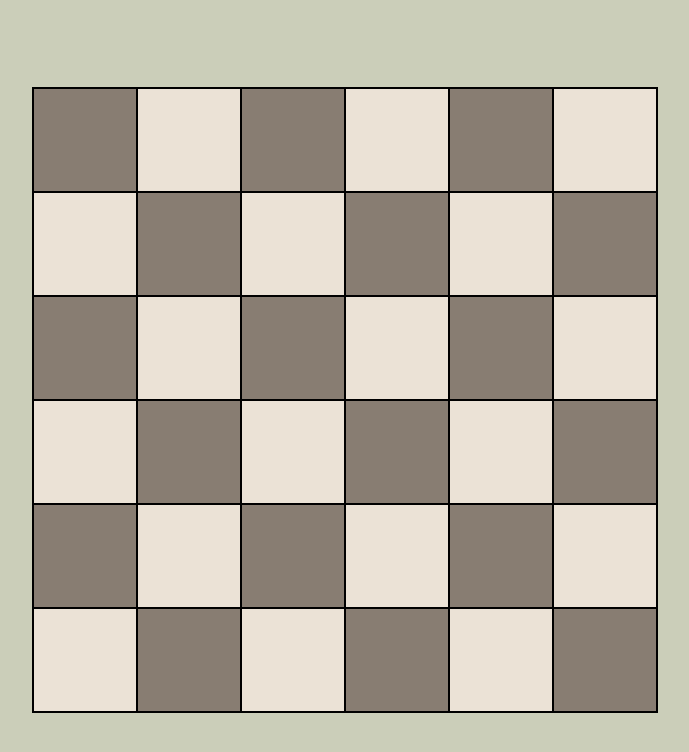
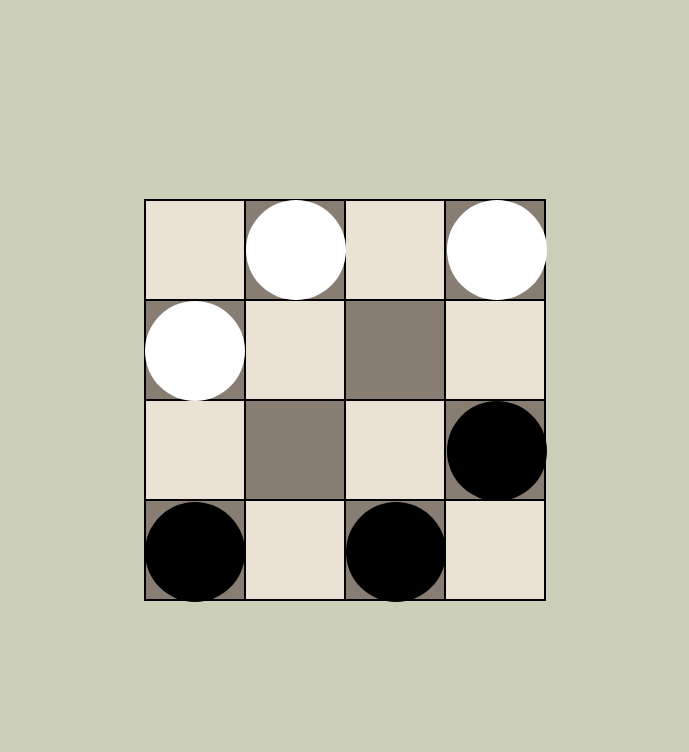
Before and after one commit to TenishevIlya/recoil-checkers, a React (Create React App) app: page / in a window 1280 px wide. Shown: the top 752 px of the page, without its empty margins (295-984 px from the left). Built offline with nearby package versions, Linux system fonts and the light colour scheme.

Commit message:
Added checkers initial placement (#5)
Added recoil package
Update styling for basic components

```diff
--- a/package.json
+++ b/package.json
@@ -13,6 +13,7 @@
     "react": "^18.2.0",
     "react-dom": "^18.2.0",
     "react-scripts": "5.0.1",
+    "recoil": "^0.7.7",
     "styled-components": "^5.3.9",
     "typescript": "^4.4.2",
     "web-vitals": "^2.1.0"
--- a/src/components/Cell/styles.ts
+++ b/src/components/Cell/styles.ts
@@ -3,6 +3,7 @@ import styled, { css } from "styled-components";
 export const BaseCellStyles = css`
   width: 100px;
   height: 100px;
+  box-sizing: border-box;
   border: 1px solid rgb(0, 0, 0);
   cursor: pointer;
   display: inline-flex;
@@ -12,10 +13,10 @@ export const BaseCellStyles = css`
 
 export const BrownCell = styled.td`
   ${BaseCellStyles}
-  background-color: rgb(235, 226, 214);
+  background-color: rgb(136, 125, 114);
 `;
 
 export const BeigeCell = styled.td`
   ${BaseCellStyles}
-  background-color: rgb(136, 125, 114);
+  background-color: rgb(235, 226, 214);
 `;
--- a/src/components/Checker/index.tsx
+++ b/src/components/Checker/index.tsx
@@ -2,6 +2,10 @@ import React, { ReactElement } from "react";
 import { BlackChecker, WhiteChecker } from "./styles";
 import { CheckerI, CheckerMode } from "./types";
 
-export default function Checker({ mode }: CheckerI): ReactElement {
-  return mode === CheckerMode.black ? <BlackChecker /> : <WhiteChecker />;
+export default function Checker({ mode, left, top }: CheckerI): ReactElement {
+  return mode === CheckerMode.black ? (
+    <BlackChecker $top={top} $left={left} />
+  ) : (
+    <WhiteChecker $top={top} $left={left} />
+  );
 }
--- a/src/components/Checker/styles.ts
+++ b/src/components/Checker/styles.ts
@@ -4,14 +4,19 @@ export const BaseChecker = css`
   border-radius: 50%;
   height: 100px;
   width: 100px;
+  position: absolute;
 `;
 
-export const WhiteChecker = styled.div`
+export const WhiteChecker = styled.div<{ $top: number; $left: number }>`
   ${BaseChecker}
   background-color: rgb(255, 255, 255);
+  top: ${({ $top }) => $top}px;
+  left: ${({ $left }) => $left}px;
 `;
 
-export const BlackChecker = styled.div`
+export const BlackChecker = styled.div<{ $top: number; $left: number }>`
   ${BaseChecker}
   background-color: rgb(0, 0, 0);
+  top: ${({ $top }) => $top}px;
+  left: ${({ $left }) => $left}px;
 `;
--- a/src/components/Checker/types.ts
+++ b/src/components/Checker/types.ts
@@ -1,4 +1,6 @@
 export interface CheckerI {
+  top: number;
+  left: number;
   mode: CheckerMode;
 }
 
--- a/src/components/Table/index.tsx
+++ b/src/components/Table/index.tsx
@@ -1,10 +1,35 @@
-import React, { ReactElement, ReactNode, useCallback } from "react";
-import type { TableI } from "./types";
+import React, {
+  ReactElement,
+  ReactNode,
+  useCallback,
+  useEffect,
+  useMemo,
+  useRef,
+  useState,
+} from "react";
+import type { TableDimensions, TableI } from "./types";
 import { cellColorDetector } from "./helper";
-import { StyledTable } from "./styles";
+import { FullTableContent, StyledTable } from "./styles";
 import Cell from "../Cell";
+import Checker from "../Checker";
+import { CheckerMode } from "../Checker/types";
 
-export default function Table({ columns = 6, rows = 6 }: TableI): ReactElement {
+const CHECKERS_AMOUNT = 3;
+
+export default function Table({ columns = 4, rows = 4 }: TableI): ReactElement {
+  const tableRef = useRef<HTMLTableElement>(null);
+  const [tableDimensions, setTableDimensions] =
+    useState<TableDimensions | null>(null);
+
+  useEffect(() => {
+    const width = tableRef.current?.getBoundingClientRect().width;
+    const height = tableRef.current?.getBoundingClientRect().height;
+
+    if (width && height) {
+      setTableDimensions({ height, width });
+    }
+  }, []);
+
   const cellGenerator = useCallback(
     (rowIndex: number) => {
       const cells: ReactNode[] = [];
@@ -33,9 +58,61 @@ export default function Table({ columns = 6, rows = 6 }: TableI): ReactElement {
     return rowsElements;
   }, [rows, cellGenerator]);
 
+  const brownCellsForCheckers = useMemo(() => {
+    const cellsToRender: Array<{ rowIndex: number; columnIndex: number }> = [];
+
+    for (let index = 0; index < rows; index++) {
+      for (let innerIndex = 0; innerIndex < columns; innerIndex++) {
+        if (
+          (index % 2 === 0 && innerIndex % 2 !== 0) ||
+          (index % 2 !== 0 && innerIndex % 2 === 0)
+        ) {
+          cellsToRender.push({ rowIndex: index, columnIndex: innerIndex });
+        }
+      }
+    }
+
+    return {
+      whiteCheckersCells: cellsToRender.slice(0, CHECKERS_AMOUNT),
+      blackCheckersCells: cellsToRender.slice(
+        cellsToRender.length - CHECKERS_AMOUNT,
+        cellsToRender.length
+      ),
+    };
+  }, [rows, columns]);
+
+  const renderChecker = useCallback(
+    (rowIndex: number, columnIndex: number, mode: CheckerMode) => {
+      if (tableDimensions) {
+        const { width, height } = tableDimensions;
+
+        const cellHeight = height / columns;
+        const cellWidth = width / rows;
+
+        const cellXPos = cellWidth * columnIndex + 1;
+        const cellYPos = cellHeight * rowIndex + 1;
+
+        return <Checker top={cellYPos} left={cellXPos} mode={mode} />;
+      }
+
+      return null;
+    },
+    [columns, rows, tableDimensions]
+  );
+
+  const { blackCheckersCells, whiteCheckersCells } = brownCellsForCheckers;
+
   return (
-    <StyledTable>
-      <tbody>{rowsGenerator()}</tbody>
-    </StyledTable>
+    <FullTableContent>
+      <StyledTable ref={tableRef}>
+        <tbody>{rowsGenerator()}</tbody>
+      </StyledTable>
+      {whiteCheckersCells.map(({ columnIndex, rowIndex }) =>
+        renderChecker(rowIndex, columnIndex, CheckerMode.white)
+      )}
+      {blackCheckersCells.map(({ columnIndex, rowIndex }) =>
+        renderChecker(rowIndex, columnIndex, CheckerMode.black)
+      )}
+    </FullTableContent>
   );
 }
--- a/src/components/Table/styles.ts
+++ b/src/components/Table/styles.ts
@@ -4,3 +4,7 @@ export const StyledTable = styled.table`
   border: 1px solid rgb(0, 0, 0);
   border-collapse: collapse;
 `;
+
+export const FullTableContent = styled.section`
+  position: relative;
+`;
--- a/src/components/Table/types.ts
+++ b/src/components/Table/types.ts
@@ -2,3 +2,8 @@ export interface TableI {
   rows?: number;
   columns?: number;
 }
+
+export interface TableDimensions {
+  width: number;
+  height: number;
+}
```
Also changed, not shown: 1 other file (tests, documents, lock files or other folders).
